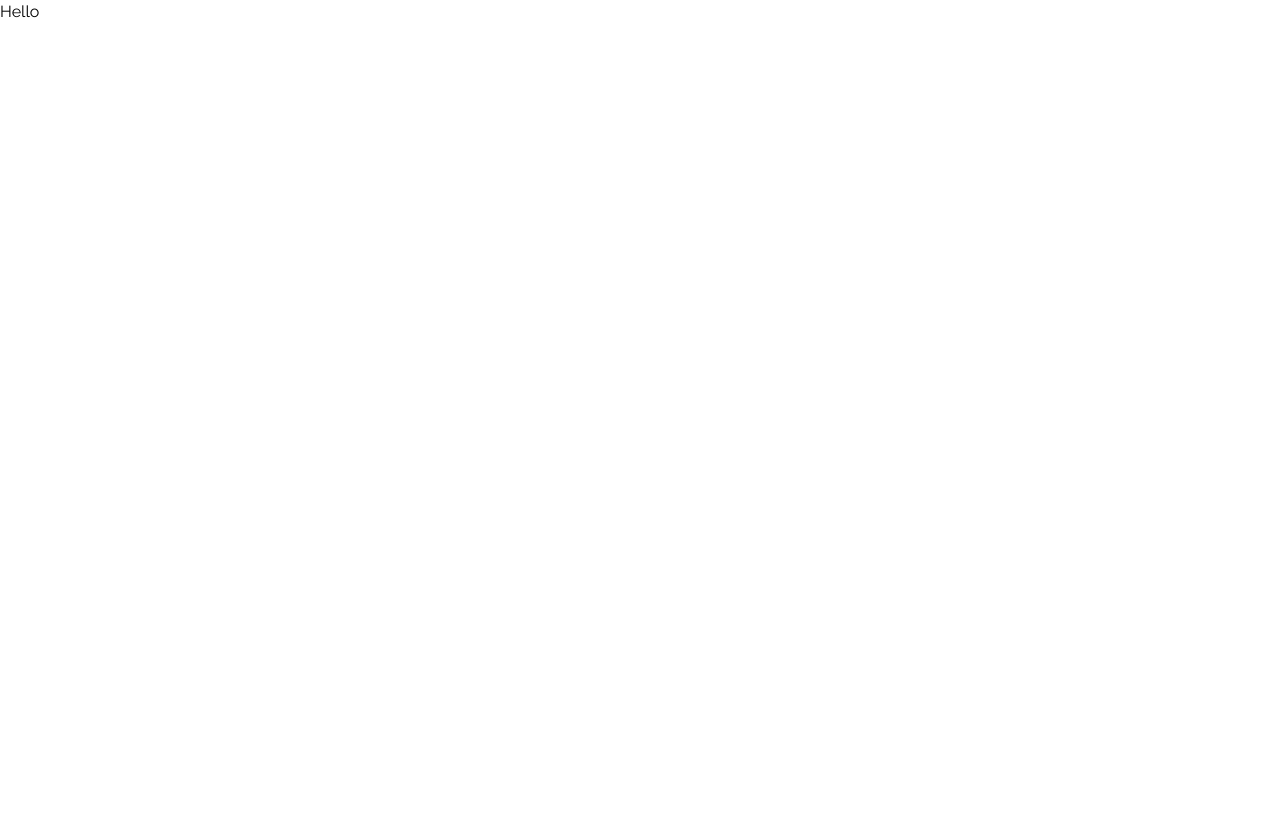
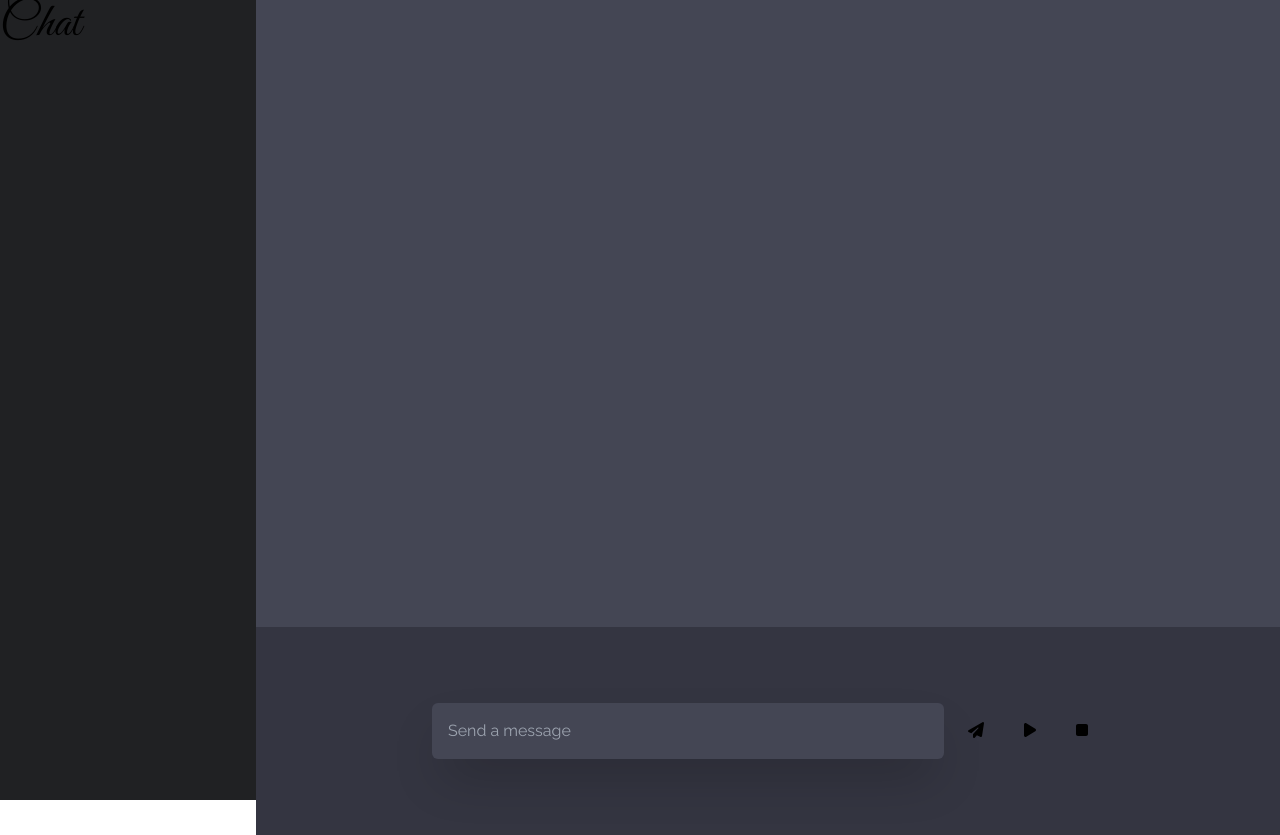
Before and after one commit to Gauravshukla82/AI-Interview, a React (Create React App) app in the folder frontend/: page / in a window 1280 px wide. Before the commit the page ends 800 px from the top, so only its background shows below. Built offline with nearby package versions, Linux system fonts and the light colour scheme.

Commit message:
chat page and speech recognition

```diff
--- a/frontend/package.json
+++ b/frontend/package.json
@@ -6,6 +6,9 @@
     "@chakra-ui/react": "^2.7.1",
     "@emotion/react": "^11.11.1",
     "@emotion/styled": "^11.11.0",
+    "@fortawesome/fontawesome-svg-core": "^6.4.0",
+    "@fortawesome/free-solid-svg-icons": "^6.4.0",
+    "@fortawesome/react-fontawesome": "^0.2.0",
     "@testing-library/jest-dom": "^5.16.5",
     "@testing-library/react": "^13.4.0",
     "@testing-library/user-event": "^13.5.0",
@@ -16,6 +19,8 @@
     "react-icons": "^4.10.1",
     "react-router-dom": "^6.13.0",
     "react-scripts": "5.0.1",
+    "react-speech-recognition": "^3.10.0",
+    "react-use-clipboard": "^1.0.9",
     "web-vitals": "^2.1.4"
   },
   "scripts": {
--- a/frontend/src/App.js
+++ b/frontend/src/App.js
@@ -1,10 +1,10 @@
-import Home from "./components/Home";
+import Chat from "./components/Chat";
 
 
 function App() {
   return (
     <div className="App">
-      Hello
+      <Chat/>
     </div>
   );
 }
--- a/frontend/src/components/Chat.jsx
+++ b/frontend/src/components/Chat.jsx
@@ -1,9 +1,37 @@
-import React from 'react'
+import React, { useState } from 'react';
+import { FontAwesomeIcon } from '@fortawesome/react-fontawesome';
+import { faPaperPlane, faPlay, faStop,faPause } from '@fortawesome/free-solid-svg-icons';
 
 const Chat = () => {
+  const [pause,setPause] = useState(false)
   return (
-    <div>Chat</div>
-  )
-}
+    <div className="flex">
+      <div className="w-1/5 h-screen bg-sideBarColor">
+        <h1 className="text-5xl text-white font-signature">Chat</h1>
+      </div>
+      <div className="w-4/5 h-screen bg-userChatColor">
+        <div className="h-5/6">
+          {/* chats */}
+        </div>
+        <div className="relative bottom-10 m-auto h-52 bg-aiChatColor flex items-center justify-center">
+          <input
+            type="text"
+            placeholder="Send a message"
+            className="w-2/4 h-14 px-4 shadow-2xl bg-userChatColor rounded-md border-solid"
+          />
+          <button className="ml-2 px-4 py-2 bg-blue-500 text-white rounded-md">
+            <FontAwesomeIcon icon={faPaperPlane} />
+          </button>
+          <button className="ml-2 px-4 py-2 bg-green-500 text-white rounded-md" onClick={()=>setPause(!pause)}>
+            {pause?<FontAwesomeIcon icon={faPause} />:<FontAwesomeIcon icon={faPlay} />}
+          </button>
+          <button className="ml-2 px-4 py-2 bg-red-500 text-white rounded-md">
+            <FontAwesomeIcon icon={faStop} />
+          </button>
+        </div>
+      </div>
+    </div>
+  );
+};
 
-export default Chat
+export default Chat;
--- /dev/null
+++ b/frontend/src/components/Speech.jsx
@@ -0,0 +1,53 @@
+import SpeechRecognition, {
+    useSpeechRecognition
+  } from "react-speech-recognition";
+  import useClipboard from "react-use-clipboard";
+  import { useState } from "react";
+
+  const Speech = () => {
+    const [textToCopy, setTextToCopy] = useState("");
+    const [isCopied, setCopied] = useClipboard(textToCopy, {
+      successDuration: 1000
+    });
+
+    const startListening = () =>
+      SpeechRecognition.startListening({ continuous: true, language: "en-IN" });
+
+    const {
+      transcript,
+      browserSupportsSpeechRecognition,
+      listening,
+      resetTranscript
+    } = useSpeechRecognition();
+
+    if (!browserSupportsSpeechRecognition) {
+      return null;
+    }
+
+    console.log(textToCopy);
+    return (
+      <>
+        <div className="container">
+          <br />
+
+          <div
+            className="main-content"
+            style={{ height: "100px", border: "1px solid" }}
+            onClick={() => setTextToCopy(transcript)}
+          >
+            {transcript}
+          </div>
+
+          <div className="btn-style">
+            <button onClick={setCopied}>{isCopied ? "Copied!" : "Copy"}</button>
+            <button onClick={startListening}>Start</button>
+            <button onClick={SpeechRecognition.stopListening}>Stop</button>
+            <button onClick={resetTranscript}>Reset</button>
+          </div>
+          <p>Microphone: {listening ? "on" : "off"}</p>
+        </div>
+      </>
+    );
+  };
+
+  export default Speech;
--- a/frontend/tailwind.config.js
+++ b/frontend/tailwind.config.js
@@ -2,6 +2,11 @@ module.exports = {
   content: ["./src/**/*.{js,jsx,ts,tsx}"],
   theme: {
     extend: {},
+    colors: {
+      'userChatColor':'#444654',
+      'aiChatColor':'#343541',
+      'sideBarColor':'#202123',
+    },
     fontFamily: {
       signature: ["Great Vibes"],
     },
```
Also changed, not shown: 1 other file (tests, documents, lock files or other folders).
